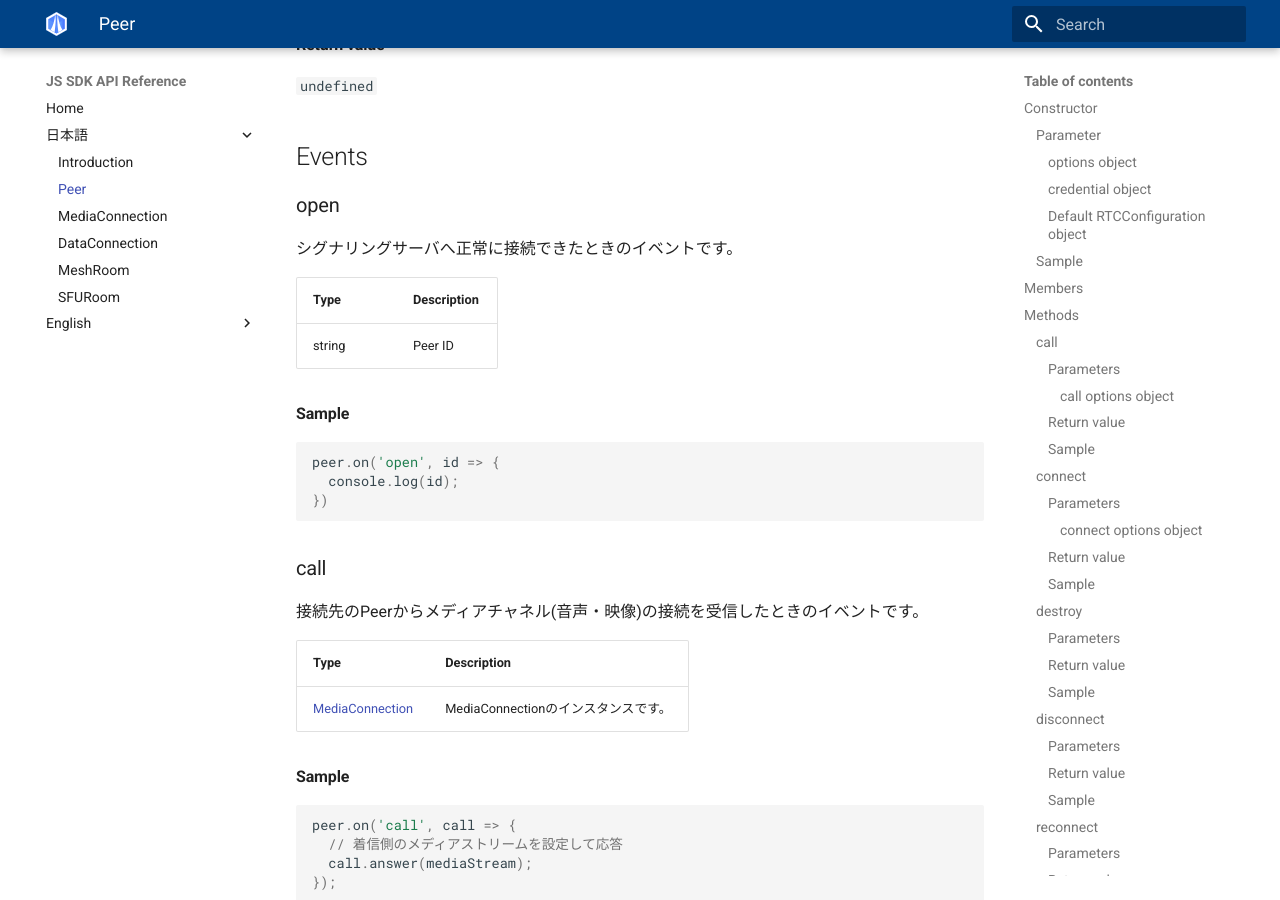
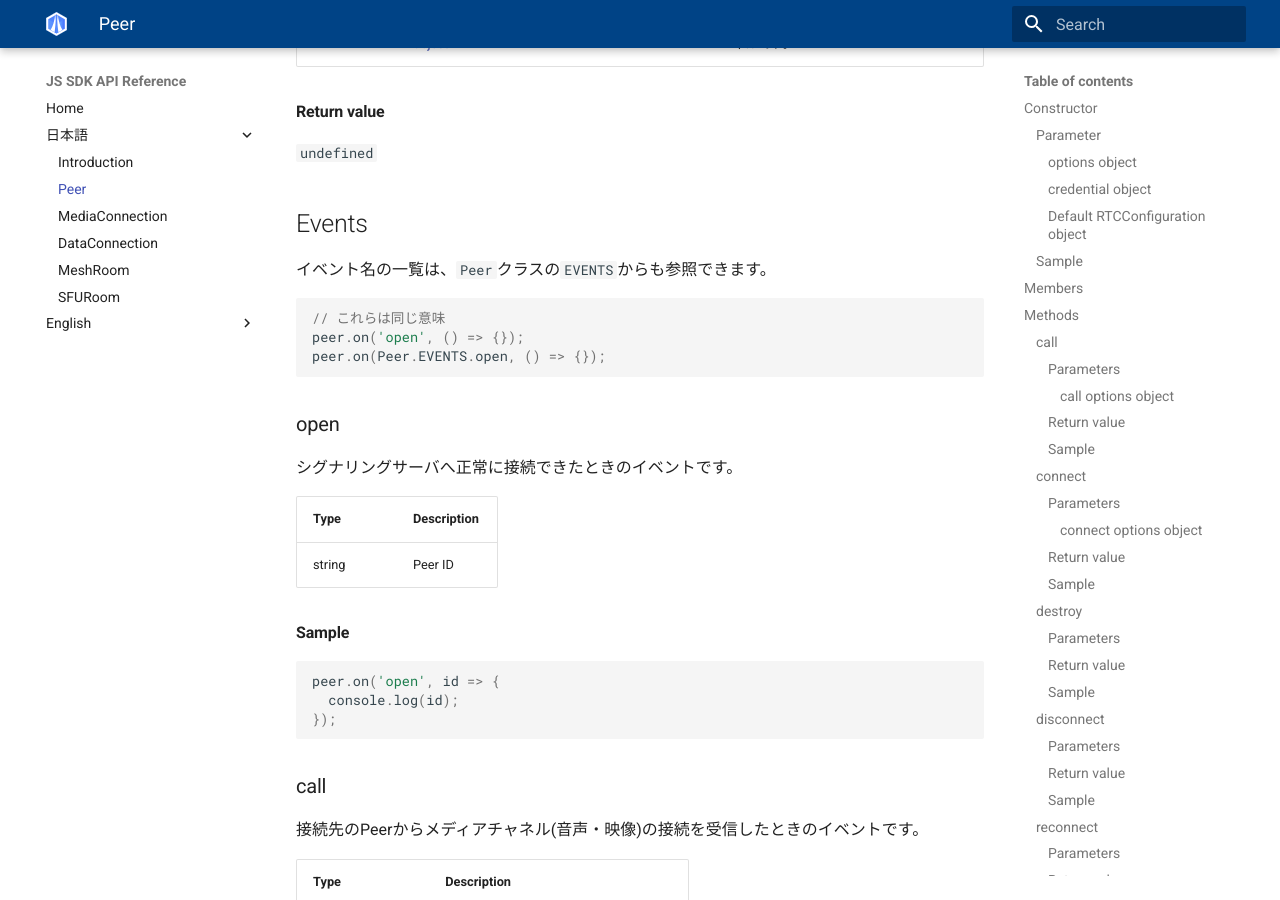
Before and after one commit to skyway/skyway-js-sdk-doc, an MkDocs documentation site: the page built from docs/ja/peer.md, in a window 1280 px wide and 900 px high, scrolled down 9379 px. Built offline with MkDocs 1.6.1 and Material for MkDocs 9.7.7, drawn with Linux system fonts in a browser that asks for light colours; old or Windows-style settings are respelled for this version of MkDocs; some of the changed text lies outside the part shown.

Commit message:
Update Events

````diff
--- a/docs/ja/peer.md
+++ b/docs/ja/peer.md
@@ -4,6 +4,8 @@ P2P接続およびルーム接続機能を操作するためのクラスです
 
 新規にPeerインスタンスを生成します。
 `new Peer()` により、SkyWayのシグナリングサーバと接続します。
+
+`Peer`は、[EventEmitter](https://nodejs.org/api/events.html)を継承しているため、`on`や`off`、`once`などのメソッドも利用できます。
 
 ### Parameter
 
@@ -343,29 +345,37 @@ Peer認証については、[コチラ](https://github.com/skyway/skyway-peer-au
 
 ## Events
 
+イベント名の一覧は、`Peer`クラスの`EVENTS`からも参照できます。
+
+```js
+// これらは同じ意味
+peer.on('open', () => {});
+peer.on(Peer.EVENTS.open, () => {});
+```
+
 ### open
 
 シグナリングサーバへ正常に接続できたときのイベントです。
 
-|Type|Description|
-|----|----|
-|string|Peer ID|
+| Type   | Description |
+| ------ | ----------- |
+| string | Peer ID     |
 
 #### Sample
 
 ```js
 peer.on('open', id => {
   console.log(id);
-})
+});
 ```
 
 ### call
 
 接続先のPeerからメディアチャネル(音声・映像)の接続を受信したときのイベントです。
 
-|Type|Description|
-|----|----|
-|[MediaConnection](../mediaconnection)|MediaConnectionのインスタンスです。|
+| Type                                  | Description                         |
+| ------------------------------------- | ----------------------------------- |
+| [MediaConnection](../mediaconnection) | MediaConnectionのインスタンスです。 |
 
 #### Sample
 
@@ -384,9 +394,9 @@ Peerに対する全ての接続を終了したときのイベントです。
 
 接続先のPeerからDataChannelの接続を受信したときのイベントです。
 
-|Type|Description|
-|----|----|
-|[DataConnection](../dataconnection)|DataConnectionのインスタンスです。|
+| Type                                | Description                        |
+| ----------------------------------- | ---------------------------------- |
+| [DataConnection](../dataconnection) | DataConnectionのインスタンスです。 |
 
 #### sample
 
@@ -400,37 +410,37 @@ peer.on('connection', connection => {
 
 シグナリングサーバから切断したときのイベントです。
 
-|Type|Description|
-|----|----|
-|string|Peer ID|
+| Type   | Description |
+| ------ | ----------- |
+| string | Peer ID     |
 
 ### expiresin
 
 クレデンシャルが失効する前に発生するイベントです。
 
-|Type|Description|
-|----|----|
-|number|クレデンシャルが失効するまでの時間(秒)です。|
+| Type   | Description                                  |
+| ------ | -------------------------------------------- |
+| number | クレデンシャルが失効するまでの時間(秒)です。 |
 
 ### error
 
 エラーが発生した場合のイベントです。
 
-|Type|Description|
-|----|----|
-|room-error|ルーム名が指定されていません|
-||ルームタイプが異なります。(メッシュルームとして作成した部屋に、SFUルーム指定で参加した場合)|
-||SFU機能が該当のAPIキーでDisabledです。利用するには、Dashboardからenableにしてください。|
-||不明なエラーが発生しました。少し待って、リトライしてください。|
-||ルームログ取得時にエラーが発生しました。少し待って、リトライしてください。|
-|authentication|指定されたクレデンシャルを用いた認証に失敗しました。|
-|permission|該当のルームの利用が許可されてません。|
-|list-error|APIキーのREST APIが許可されてません。|
-|disconnected|SkyWayのシグナリングサーバに接続されていません。|
-|socket-error|SkyWayのシグナリングサーバとの接続が失われました。|
-|invalid-id|IDが不正です。|
-|invalid-key|APIキーが無効です。|
-|server-error|SkyWayのシグナリングサーバからPeer一覧を取得できませんでした。|
+| Type           | Description                                                                                 |
+| -------------- | ------------------------------------------------------------------------------------------- |
+| room-error     | ルーム名が指定されていません                                                                |
+|                | ルームタイプが異なります。(メッシュルームとして作成した部屋に、SFUルーム指定で参加した場合) |
+|                | SFU機能が該当のAPIキーでDisabledです。利用するには、Dashboardからenableにしてください。     |
+|                | 不明なエラーが発生しました。少し待って、リトライしてください。                              |
+|                | ルームログ取得時にエラーが発生しました。少し待って、リトライしてください。                  |
+| authentication | 指定されたクレデンシャルを用いた認証に失敗しました。                                        |
+| permission     | 該当のルームの利用が許可されてません。                                                      |
+| list-error     | APIキーのREST APIが許可されてません。                                                       |
+| disconnected   | SkyWayのシグナリングサーバに接続されていません。                                            |
+| socket-error   | SkyWayのシグナリングサーバとの接続が失われました。                                          |
+| invalid-id     | IDが不正です。                                                                              |
+| invalid-key    | APIキーが無効です。                                                                         |
+| server-error   | SkyWayのシグナリングサーバからPeer一覧を取得できませんでした。                              |
 
 #### Sample
 
````
